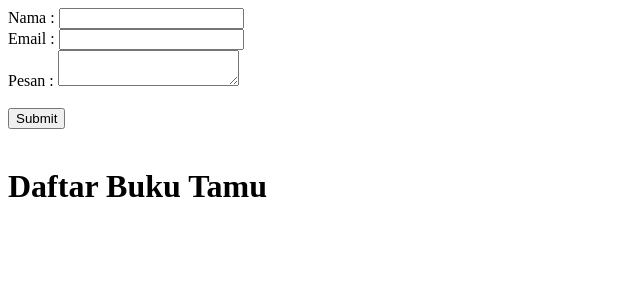
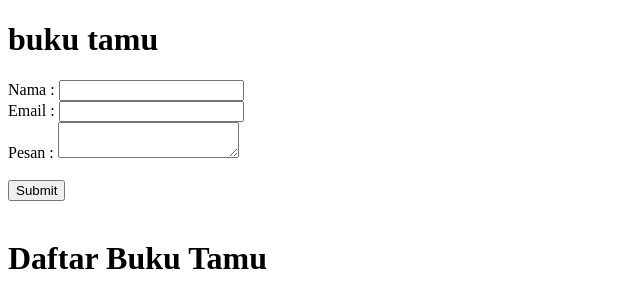
Before and after one commit to rizalrahardi/guestbook, a plain HTML site: page index.html in a window 1280 px wide. Shown: the whole page, without its empty margins (0-640 px from the left). Drawn offline with Linux system fonts and the light colour scheme.

Commit message:
menambahkan heading buku tamu

```diff
--- a/index.html
+++ b/index.html
@@ -4,6 +4,7 @@
 	<title>guest book</title>
 </head>
 <body>
+	<h1>buku tamu</h1>
 	<div>
 	Nama	: <input type="text" id="nama"/><br/>
 	Email	: <input type="email" id="email"/><br/>
```
